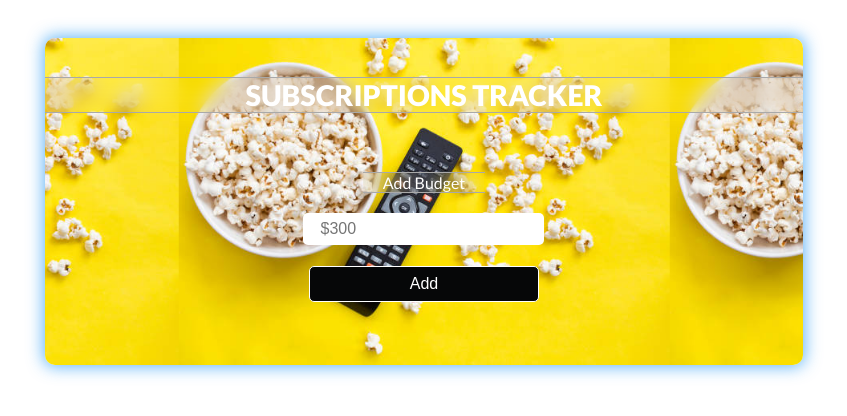
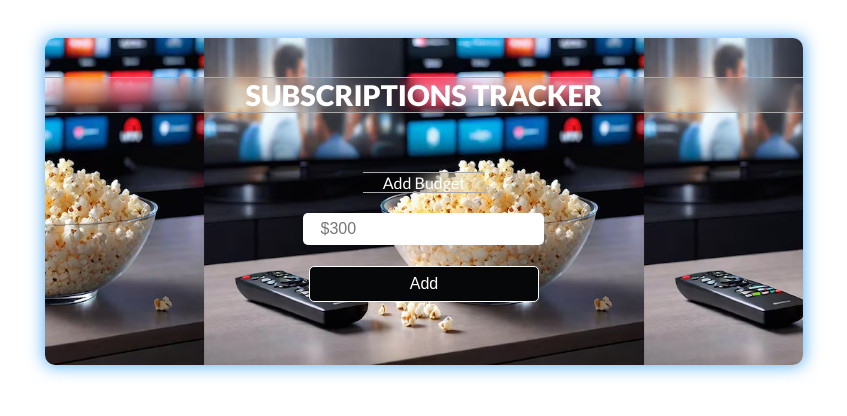
Before and after one commit to SebastianLlanes/Subscriptions-Tracker, a React (Vite) app: page / in a window 1280 px wide. Shown: the top 416 px of the page, without its empty margins (216-1063 px from the left). Built offline with nearby package versions, Linux system fonts and the light colour scheme.

Commit message:
new background image

```diff
--- a/src/App.css
+++ b/src/App.css
@@ -10,7 +10,7 @@ body{
   width: 60%;
   margin: 0 auto;
   text-align: center;
-  background-image: url('./assets/popcorn.jpg');
+  background-image: url('./assets/popcorn.png');
   background-size: contain;
   background-position: center;
   backdrop-filter: blur(10px);
```
Also changed, not shown: src/assets/popcorn.jpg (deleted), src/assets/popcorn.png (added).
